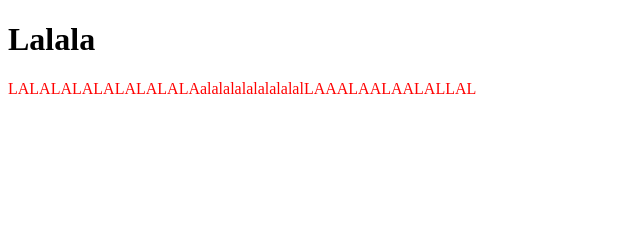
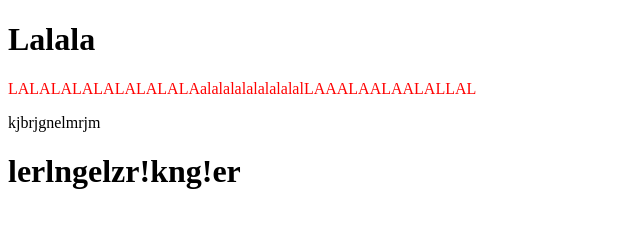
Before and after one commit to circeperlein/astonTest, a plain HTML site: page index.html in a window 1280 px wide. Shown: the whole page, without its empty margins (0-640 px from the left). Drawn offline with Linux system fonts and the light colour scheme.

Commit message:
POURQUOI ça marche

```diff
--- a/index.html
+++ b/index.html
@@ -9,6 +9,7 @@
 <body>
     <h1>Lalala</h1>
     <p style="color: red">LALALALALALALALALAalalalalalalalalalLAAALAALAALALLAL</p>
-
+    <p>kjbrjgnelmrjm</p>
+    <h1>lerlngelzr!kng!er</h1>
 </body>
 </html>
```
